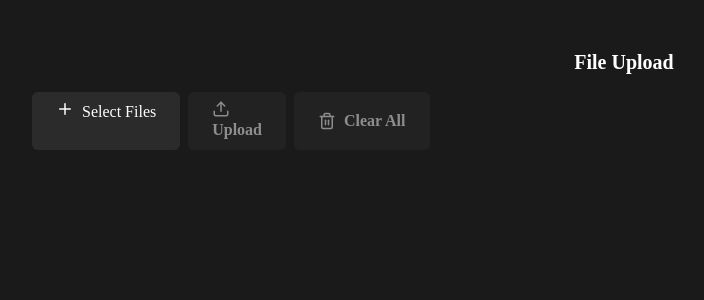
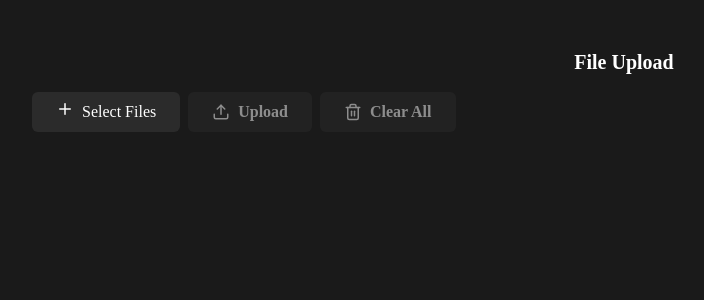
Before and after one commit to johnkali/multiple-file-upload-with-progress-bar, a React (Vite) app: page / in a window 1280 px wide. Shown: the top 300 px of the page, without its empty margins (16-720 px from the left). Built offline with nearby package versions, Linux system fonts and the light colour scheme.

Commit message:
Fix: Upload  button design

```diff
--- a/src/components/FIleUpload.tsx
+++ b/src/components/FIleUpload.tsx
@@ -152,7 +152,7 @@ function ActionButtons({ onUpload, onClear, disabled }: ActionButtonsProps) {
       <button
         onClick={onUpload}
         disabled={disabled}
-        className="flex-items-center gap-2"
+        className="flex items-center gap-2"
       >
         <Upload size={18} />
         Upload
```
